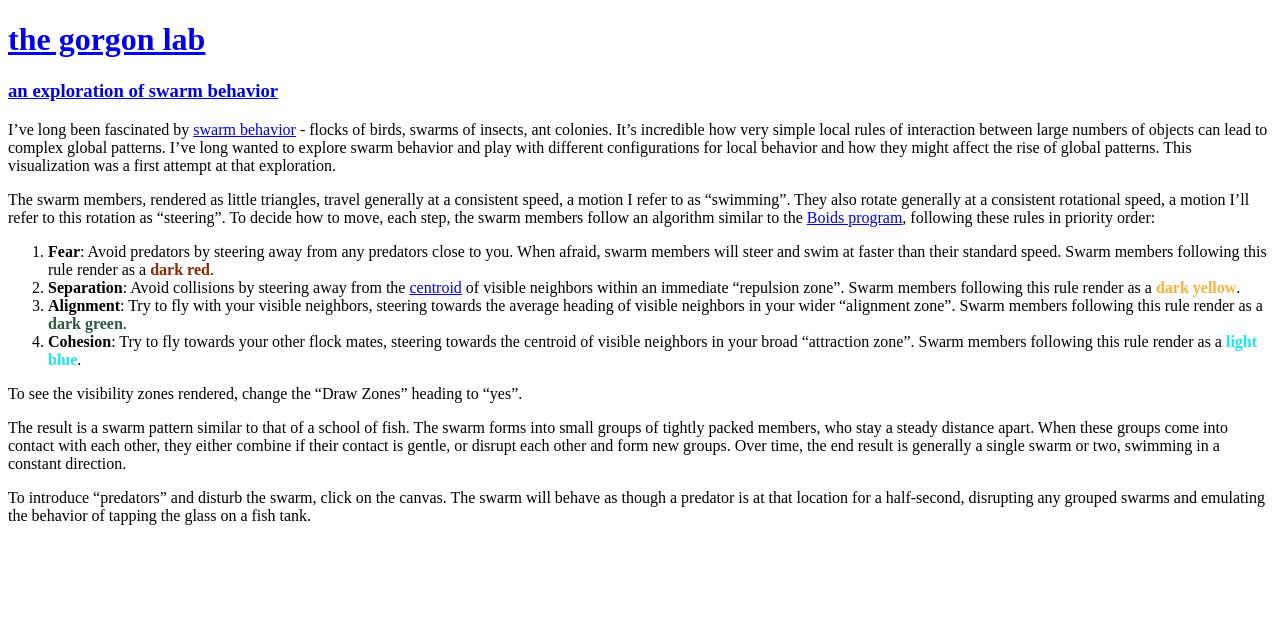
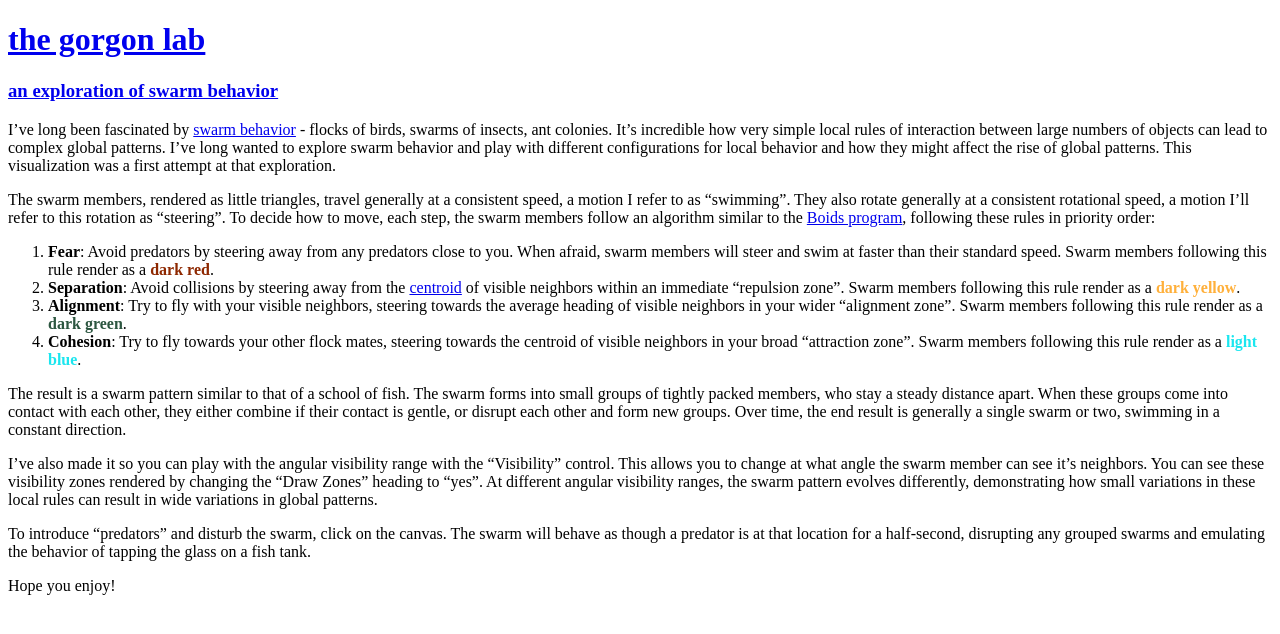
Before and after one commit to thegorgon/thegorgon.github.io, a Jekyll site: the page built from projects/swarm.md, in a window 1280 px wide. Shown: the top 634 px of the page. Built offline with Jekyll 4.4.1, drawn with Linux system fonts in a browser that asks for light colours; a script that is not in the unit is left out.

Commit message:
Commentary on visibility ranges

```diff
--- a/projects/swarm.md
+++ b/projects/swarm.md
@@ -12,8 +12,10 @@ The swarm members, rendered as little triangles, travel generally at a consisten
 2. **Alignment**: Try to fly with your visible neighbors, steering towards the average heading of visible neighbors in your wider "alignment zone". Swarm members following this rule render as a <strong style="color: #2C5640">dark green</strong>.
 3. **Cohesion**: Try to fly towards your other flock mates, steering towards the centroid of visible neighbors in your broad "attraction zone". Swarm members following this rule render as a <strong style="color: #1BE6EF">light blue</strong>.
 
-To see the visibility zones rendered, change the "Draw Zones" heading to "yes".
-
 The result is a swarm pattern similar to that of a school of fish. The swarm forms into small groups of tightly packed members, who stay a steady distance apart. When these groups come into contact with each other, they either combine if their contact is gentle, or disrupt each other and form new groups. Over time, the end result is generally a single swarm or two, swimming in a constant direction.
 
+I've also made it so you can play with the angular visibility range with the "Visibility" control. This allows you to change at what angle the swarm member can see it's neighbors. You can see these visibility zones rendered by changing the "Draw Zones" heading to "yes". At different angular visibility ranges, the swarm pattern evolves differently, demonstrating how small variations in these local rules can result in wide variations in global patterns.
+
 To introduce "predators" and disturb the swarm, click on the canvas. The swarm will behave as though a predator is at that location for a half-second, disrupting any grouped swarms and emulating the behavior of tapping the glass on a fish tank.
+
+Hope you enjoy!
```
